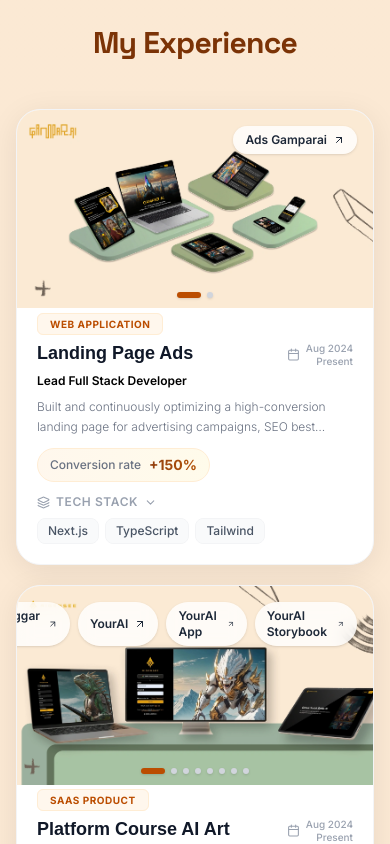
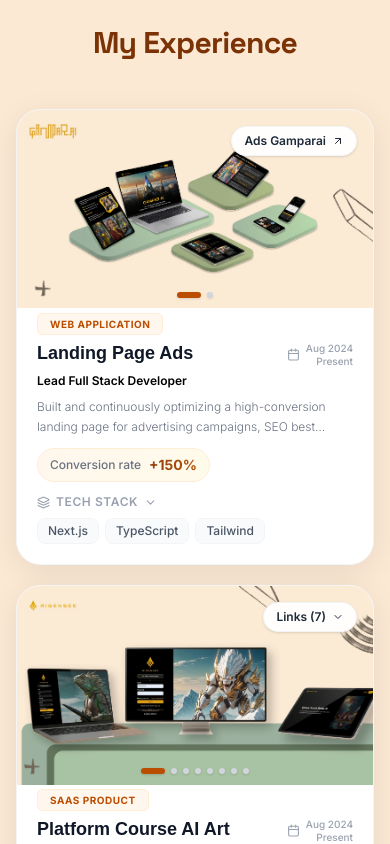
Before and after one commit to glenrioariesto/Portofolio, a Next.js app: page / in a window 390 px wide. Shown: the part 3620-4464 px from the top of the page. Built offline with nearby package versions, Linux system fonts and the light colour scheme; a web font is replaced by a local one.

Commit message:
feat: enhance MobileProjectCard with dropdown for multiple project links

```diff
--- a/components/MobileShowcase.tsx
+++ b/components/MobileShowcase.tsx
@@ -23,6 +23,7 @@ const MobileProjectCard = ({
 }) => {
     const [currentImageIndex, setCurrentImageIndex] = useState(0)
     const [showTechStack, setShowTechStack] = useState(false)
+    const [isLinksOpen, setIsLinksOpen] = useState(false)
 
     const nextImage = (e: React.MouseEvent | React.TouchEvent) => {
         e.stopPropagation()
@@ -88,20 +89,71 @@ const MobileProjectCard = ({
 
                     {/* Link badges at top right */}
                     {project.links && project.links.length > 0 && (
-                        <div className="absolute top-4 right-4 z-10 flex gap-2">
-                            {project.links.map((link, idx) => (
+                        <div className="absolute top-4 right-4 z-20 flex gap-2">
+                            {project.links.length === 1 ? (
                                 <a
-                                    key={idx}
-                                    href={link.url}
+                                    key={0}
+                                    href={project.links[0].url}
                                     target="_blank"
                                     rel="noopener noreferrer"
                                     onClick={(e) => e.stopPropagation()}
-                                    className="flex items-center gap-1.5 bg-white/80 backdrop-blur-md px-3 py-1.5 rounded-full text-xs font-semibold text-gray-800 hover:bg-white transition-colors shadow-sm"
+                                    className="flex items-center gap-1.5 bg-white/95 backdrop-blur-md px-3 py-1.5 rounded-full text-xs font-semibold text-gray-800 active:bg-gray-100 transition-colors shadow-sm border border-gray-100"
                                 >
-                                    {link.label}
+                                    {project.links[0].label}
                                     <ArrowUpRight size={12} />
                                 </a>
-                            ))}
+                            ) : (
+                                <div className="relative">
+                                    <button
+                                        onClick={(e) => {
+                                            e.stopPropagation()
+                                            setIsLinksOpen(!isLinksOpen)
+                                        }}
+                                        className="flex items-center gap-1.5 bg-white/95 backdrop-blur-md px-3 py-1.5 rounded-full text-xs font-semibold text-gray-800 active:bg-gray-100 transition-colors shadow-sm border border-gray-100"
+                                    >
+                                        <span>Links ({project.links.length})</span>
+                                        <ChevronDown size={12} className={`transition-transform duration-200 ${isLinksOpen ? 'rotate-180' : ''}`} />
+                                    </button>
+                                    <AnimatePresence>
+                                        {isLinksOpen && (
+                                            <>
+                                                {/* Backdrop to close the dropdown */}
+                                                <div
+                                                    className="fixed inset-0 z-10"
+                                                    onClick={(e) => {
+                                                        e.stopPropagation()
+                                                        setIsLinksOpen(false)
+                                                    }}
+                                                />
+                                                <motion.div
+                                                    initial={{ opacity: 0, scale: 0.95, y: -5 }}
+                                                    animate={{ opacity: 1, scale: 1, y: 0 }}
+                                                    exit={{ opacity: 0, scale: 0.95, y: -5 }}
+                                                    transition={{ duration: 0.15 }}
+                                                    className="absolute right-0 mt-1.5 w-48 bg-white rounded-2xl shadow-xl border border-gray-100 py-1 z-20 overflow-hidden"
+                                                >
+                                                    {project.links.map((link, idx) => (
+                                                        <a
+                                                            key={idx}
+                                                            href={link.url}
+                                                            target="_blank"
+                                                            rel="noopener noreferrer"
+                                                            onClick={(e) => {
+                                                                e.stopPropagation()
+                                                                setIsLinksOpen(false)
+                                                            }}
+                                                            className="flex items-center justify-between px-4 py-2.5 text-xs font-semibold text-gray-700 active:bg-gray-100 hover:bg-gray-50 transition-colors"
+                                                        >
+                                                            <span>{link.label}</span>
+                                                            <ArrowUpRight size={12} className="text-gray-400" />
+                                                        </a>
+                                                    ))}
+                                                </motion.div>
+                                            </>
+                                        )}
+                                    </AnimatePresence>
+                                </div>
+                            )}
                         </div>
                     )}
 
```
